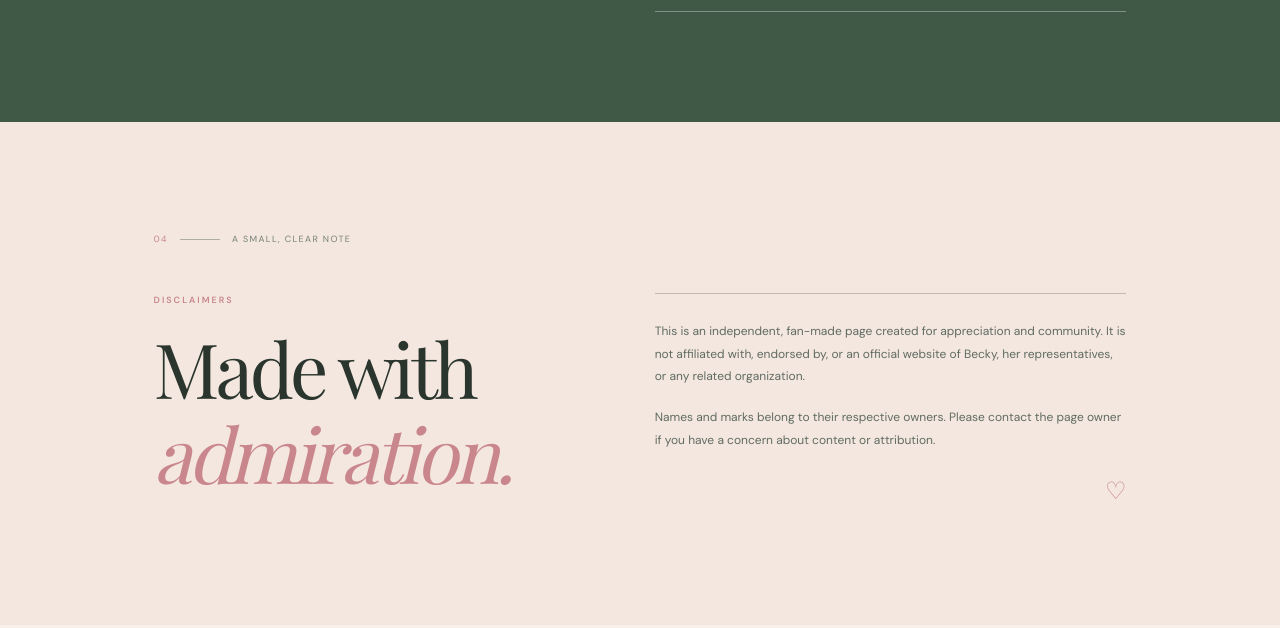
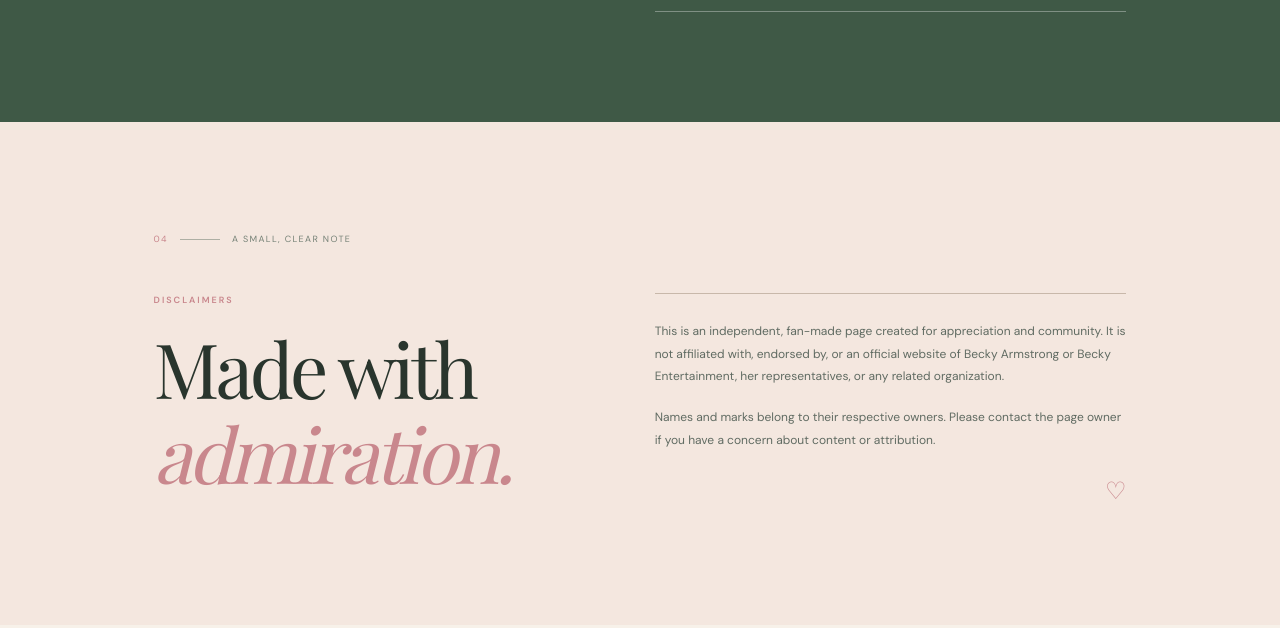
Before and after one commit to OdyPin/beckys-love, a plain HTML site: page index.html in a window 1280 px wide. Shown: the part 2999-3627 px from the top of the page. Drawn offline with nearby package versions, Linux system fonts and the light colour scheme; a web font is replaced by a local one.

Commit message:
Clarify independent fan page disclaimer

```diff
--- a/index.html
+++ b/index.html
@@ -109,7 +109,7 @@
       <div class="disclaimer-layout">
         <div><p class="eyebrow">Disclaimers</p><h2>Made with<br><em>admiration.</em></h2></div>
         <div class="disclaimer-copy">
-          <p>This is an independent, fan-made page created for appreciation and community. It is not affiliated with, endorsed by, or an official website of Becky, her representatives, or any related organization.</p>
+          <p>This is an independent, fan-made page created for appreciation and community. It is not affiliated with, endorsed by, or an official website of Becky Armstrong or Becky Entertainment, her representatives, or any related organization.</p>
           <p>Names and marks belong to their respective owners. Please contact the page owner if you have a concern about content or attribution.</p>
           <span class="disclaimer-heart">♡</span>
         </div>
```
